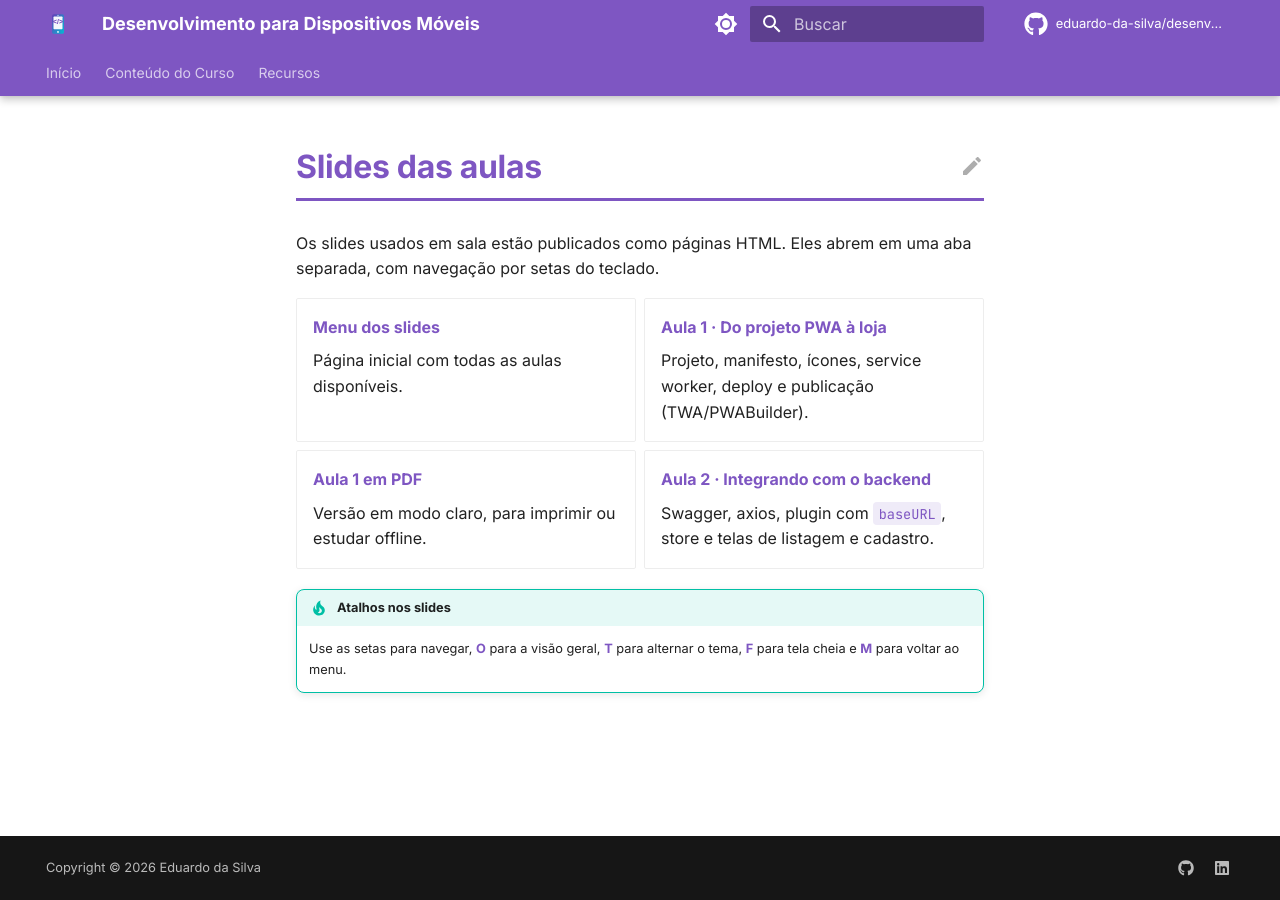
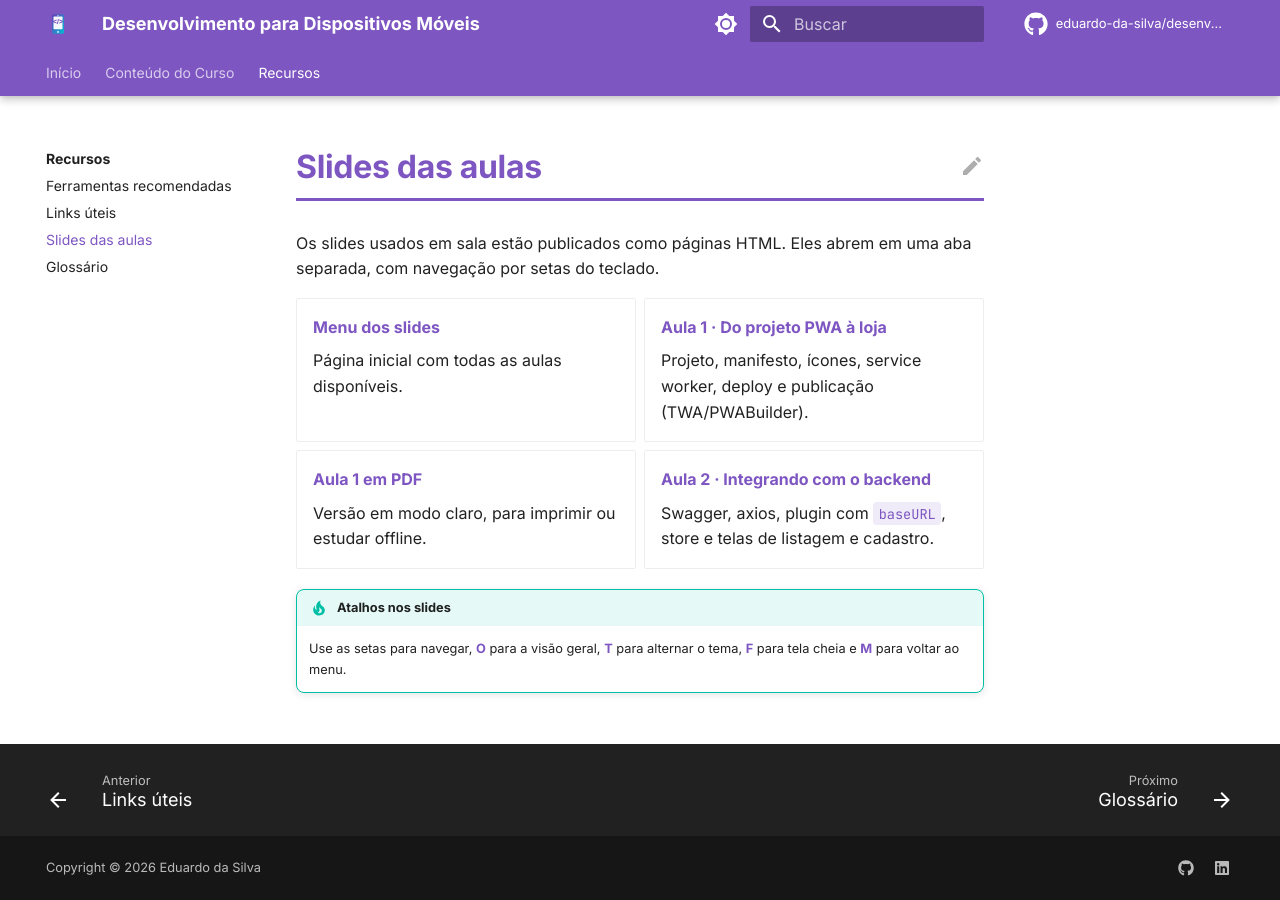
Before and after one commit to eduardo-da-silva/desenvolvimento-mobile, an MkDocs documentation site: the page built from docs/recursos/slides.md, in a window 1280 px wide. Built offline with MkDocs 1.6.1 and Material for MkDocs 9.7.7, drawn with Linux system fonts in a browser that asks for light colours; comment, search, counter and statistics services are not loaded; some of the changed lines change nothing that is shown.

Commit message:
feat: add slides and adjust docker images

```diff
--- a/docs/recursos/slides.md
+++ b/docs/recursos/slides.md
@@ -4,19 +4,19 @@
 
 <div class="grid cards" markdown>
 
-- **[Menu dos slides](../../slides/index.html){ target=_blank }**
+- **[Menu dos slides](https://eduardo-da-silva.github.io/desenvolvimento-mobile/slides/index.html){ target=_blank }**
 
     Página inicial com todas as aulas disponíveis.
 
-- **[Aula 1 · Do projeto PWA à loja](../../slides/aula-pwa.html){ target=_blank }**
+- **[Aula 1 · Do projeto PWA à loja](https://eduardo-da-silva.github.io/desenvolvimento-mobile/slides/aula-pwa.html){ target=_blank }**
 
     Projeto, manifesto, ícones, service worker, deploy e publicação (TWA/PWABuilder).
 
-- **[Aula 1 em PDF](../../slides/aula-01-pwa.pdf){ target=_blank }**
+- **[Aula 1 em PDF](https://eduardo-da-silva.github.io/desenvolvimento-mobile/slides/aula-01-pwa.pdf){ target=_blank }**
 
     Versão em modo claro, para imprimir ou estudar offline.
 
-- **[Aula 2 · Integrando com o backend](../../slides/aula-backend.html){ target=_blank }**
+- **[Aula 2 · Integrando com o backend](https://eduardo-da-silva.github.io/desenvolvimento-mobile/slides/aula-backend.html){ target=_blank }**
 
     Swagger, axios, plugin com `baseURL`, store e telas de listagem e cadastro.
 
--- a/mkdocs.yml
+++ b/mkdocs.yml
@@ -265,4 +265,5 @@
     - recursos/index.md
     - Ferramentas recomendadas: recursos/ferramentas.md
     - Links úteis: recursos/links-uteis.md
+    - Slides das aulas: recursos/slides.md
     - Glossário: recursos/glossario.md
```
